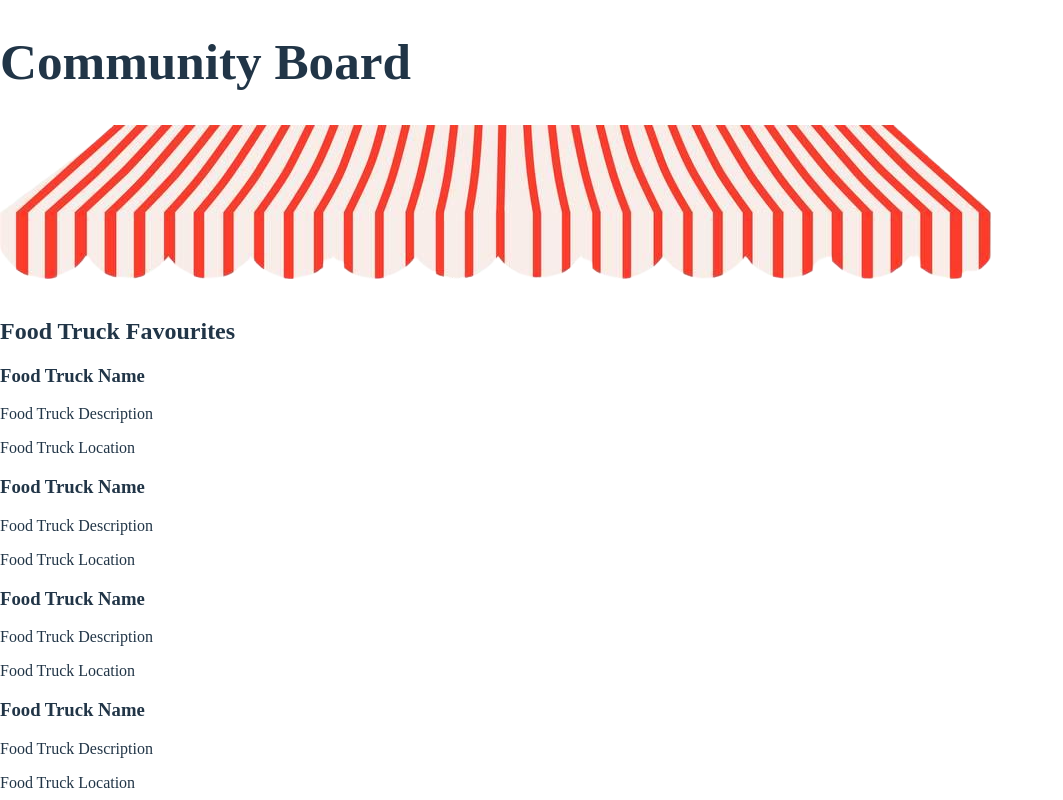
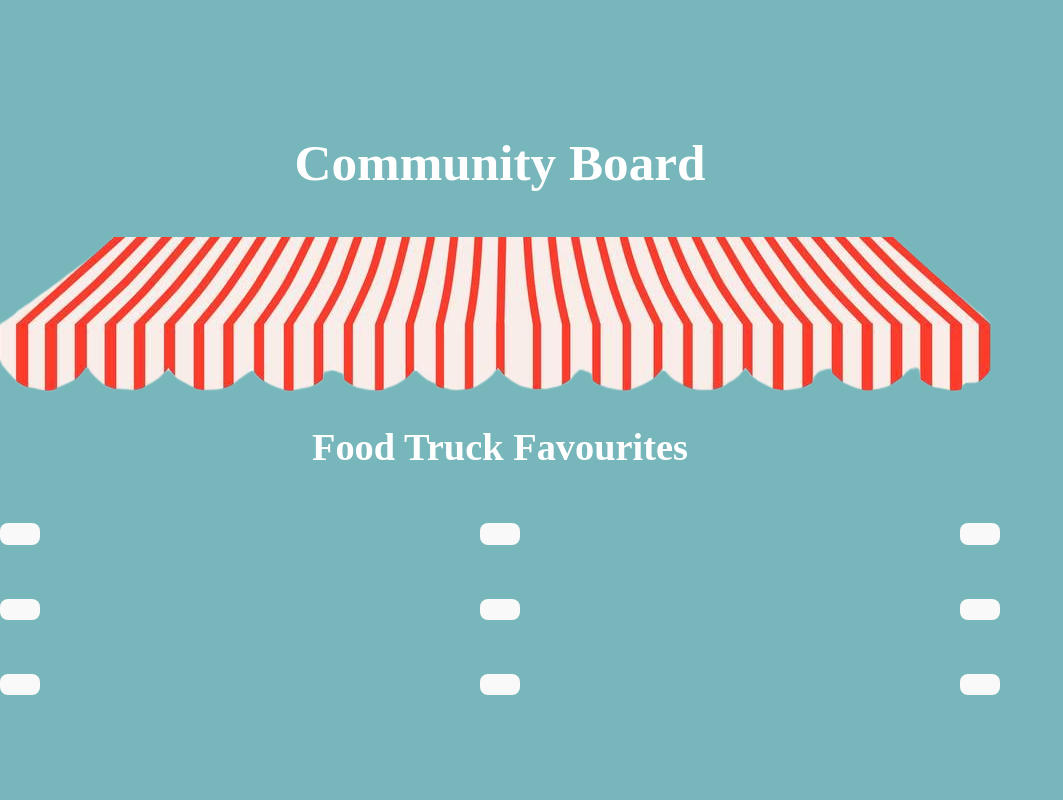
Before and after one commit to DanielOsuoha/React_dev, a React (Vite) app in the folder Web Dev/Unit1/Community Board/Community Board/: page / in a window 1280 px wide. Shown: the top 800 px of the page, without its empty margins (0-1063 px from the left). Built offline with nearby package versions, Linux system fonts and the light colour scheme.

Commit message:
added the components

```diff
--- a/Web Dev/Unit1/Community Board/Community Board/src/components/MenuItem.jsx
+++ b/Web Dev/Unit1/Community Board/Community Board/src/components/MenuItem.jsx
@@ -3,9 +3,9 @@ import React from "react";
 const MenuItem = (props) => {
     return (
         <div className="menu-item">
-            <h3>Food Truck Name</h3>
-            <p>Food Truck Description</p>
-            <p>Food Truck Location</p>
+            <h3>{props.name}</h3>
+            <p>{props.location}</p>
+            <button><a href={props.btn_link}></a></button>
         </div>
     );
 };
--- a/Web Dev/Unit1/Community Board/Community Board/src/index.css
+++ b/Web Dev/Unit1/Community Board/Community Board/src/index.css
@@ -13,13 +13,20 @@
   -moz-osx-font-smoothing: grayscale;
 } */
 
-a {
-  font-weight: 500;
-  color: #646cff;
-  text-decoration: inherit;
+.menu-row {
+  display: flex;
+  justify-content: space-between;
+  align-items: center;
+  padding: 1em 0;
 }
-a:hover {
-  color: #535bf2;
+
+
+menu {
+  display: flex;
+  gap: 1em;
+  align-items: center;
+  justify-content: center;
+  width: 100vw;
 }
 
 body {
@@ -28,11 +35,22 @@ body {
   place-items: center;
   min-width: 320px;
   min-height: 100vh;
+  color: white;
+  background-color: rgb(119, 182, 186);
 }
 
 h1 {
   font-size: 3.2em;
-  line-height: 1.1;
+  line-height: 2.7;
+  margin: 5px;
+  text-align: center;
+}
+
+h2 {
+  font-size: 2.4em;
+  line-height: 1.7;
+  margin: 5px;
+  text-align: center;
 }
 
 button {
```
